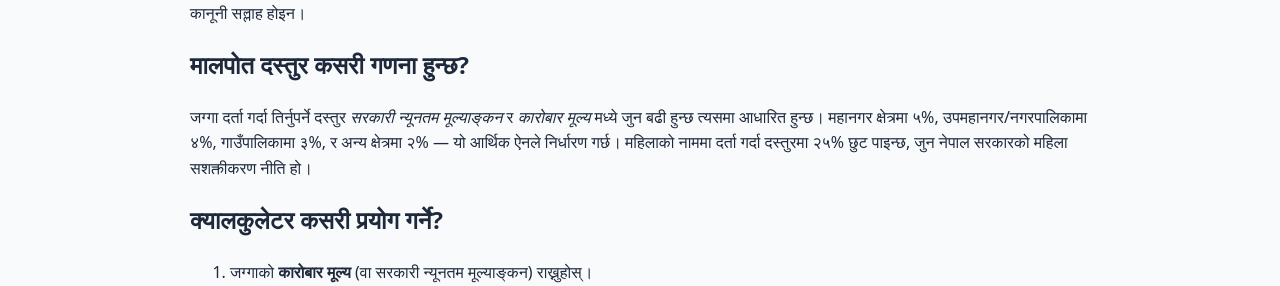
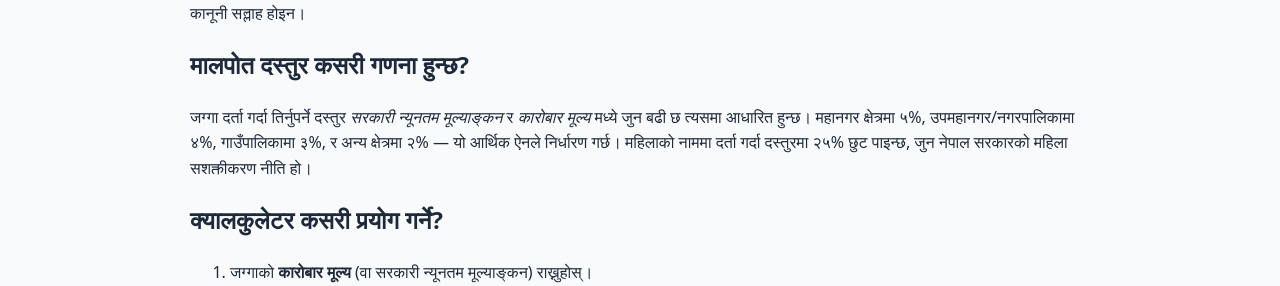
Before and after one commit to jaggahisab/jaggahisab.github.io, a Jekyll site: the page built from malpot-dastur-calculator/index.html, in a window 1280 px wide and 900 px high, scrolled down 1734 px. Shown: the part 154-440 px from the top of the window. Built offline with Jekyll 4.4.1, drawn with Linux system fonts in a browser that asks for light colours.

```diff
--- a/malpot-dastur-calculator/index.html
+++ b/malpot-dastur-calculator/index.html
@@ -29,7 +29,7 @@ faq:
 </div>
 
 <h2>मालपोत दस्तुर कसरी गणना हुन्छ?</h2>
-<p>जग्गा दर्ता गर्दा तिर्नुपर्ने दस्तुर <em>सरकारी न्यूनतम मूल्याङ्कन</em> र <em>कारोबार मूल्य</em> मध्ये जुन बढी हुन्छ त्यसमा आधारित हुन्छ। महानगर क्षेत्रमा ५%, उपमहानगर/नगरपालिकामा ४%, गाउँपालिकामा ३%, र अन्य क्षेत्रमा २% — यो आर्थिक ऐनले निर्धारण गर्छ। महिलाको नाममा दर्ता गर्दा दस्तुरमा २५% छुट पाइन्छ, जुन नेपाल सरकारको महिला सशक्तीकरण नीति हो।</p>
+<p>जग्गा दर्ता गर्दा तिर्नुपर्ने दस्तुर <em>सरकारी न्यूनतम मूल्याङ्कन</em> र <em>कारोबार मूल्य</em> मध्ये जुन बढी छ त्यसमा आधारित हुन्छ। महानगर क्षेत्रमा ५%, उपमहानगर/नगरपालिकामा ४%, गाउँपालिकामा ३%, र अन्य क्षेत्रमा २% — यो आर्थिक ऐनले निर्धारण गर्छ। महिलाको नाममा दर्ता गर्दा दस्तुरमा २५% छुट पाइन्छ, जुन नेपाल सरकारको महिला सशक्तीकरण नीति हो।</p>
 
 <h2>क्यालकुलेटर कसरी प्रयोग गर्ने?</h2>
 <ol>
```
